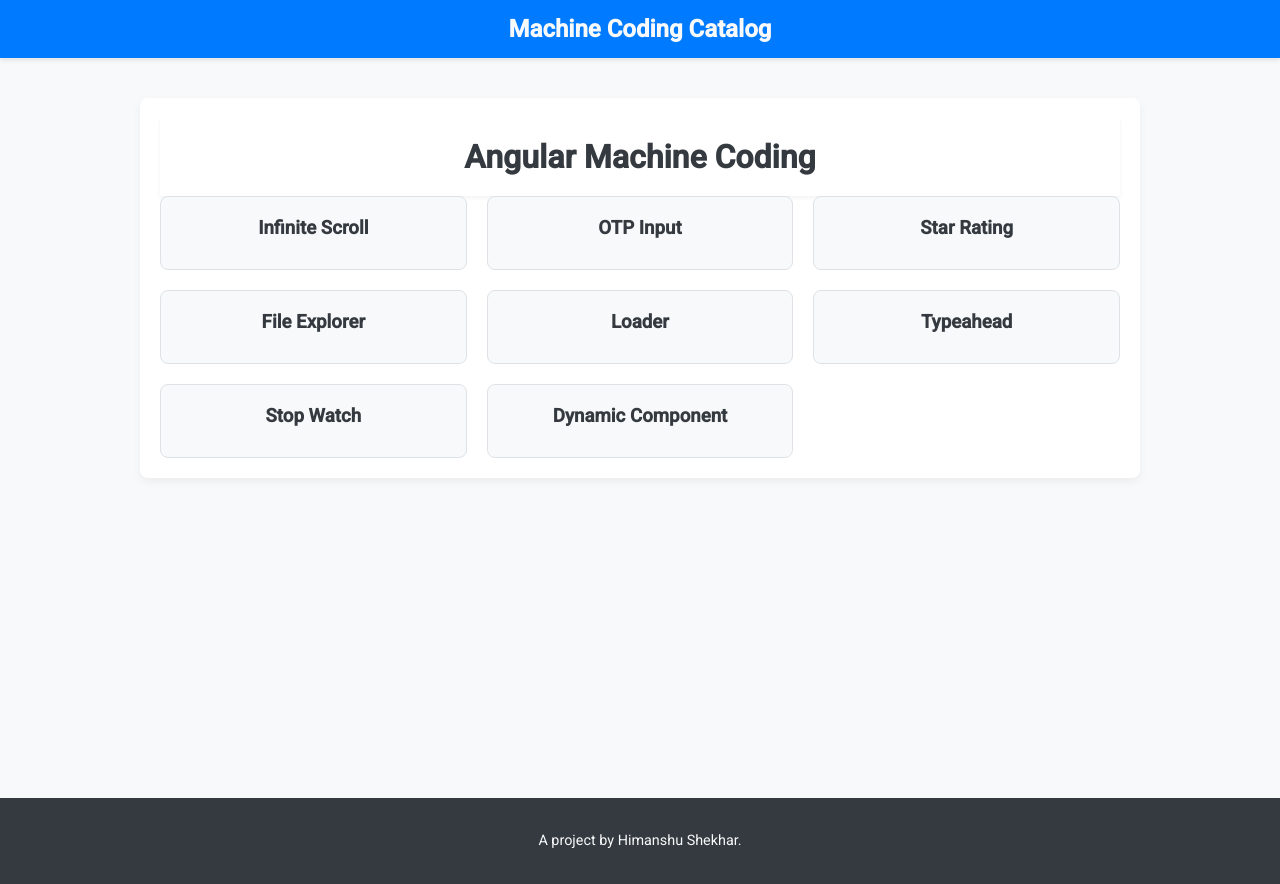
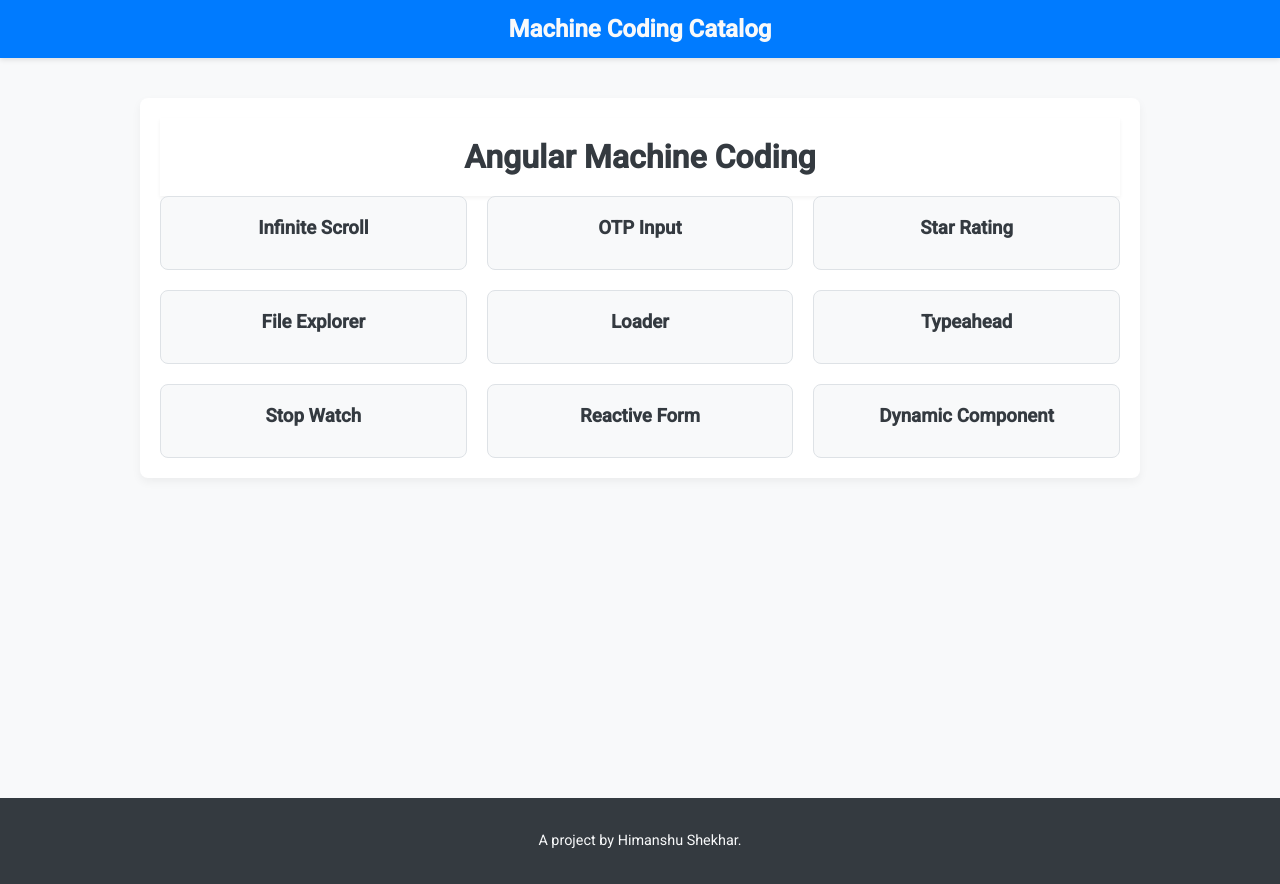
Before and after one commit to hi-shekhar/angular_machine_coding, an Angular app: page / in a window 1280 px wide. Built offline with nearby package versions, Linux system fonts and the light colour scheme.

Commit message:
merge conflict changes

```diff
--- a/src/app/app.routes.ts
+++ b/src/app/app.routes.ts
@@ -64,6 +64,14 @@ export const routes: Routes = [
     title: 'Stop Watch',
   },
   {
+    path: 'reactive-form',
+    loadComponent: () =>
+      import('./features/reactive-form/reactive-form.component').then(
+        (c) => c.ReactiveFormComponent
+      ),
+    title: 'Reactive Form',
+  },
+  {
     path: 'dynamic',
     loadComponent: () =>
       import('./features/dynamic/dynamic.component').then(
--- a/src/app/data/projects.ts
+++ b/src/app/data/projects.ts
@@ -32,6 +32,10 @@ const projects: Project[] = [
     name: 'Stop Watch',
   },
   {
+    id: 'reactive-form',
+    name: 'Reactive Form',
+  },
+  {
     id: 'dynamic',
     name: 'Dynamic Component',
   },
```
